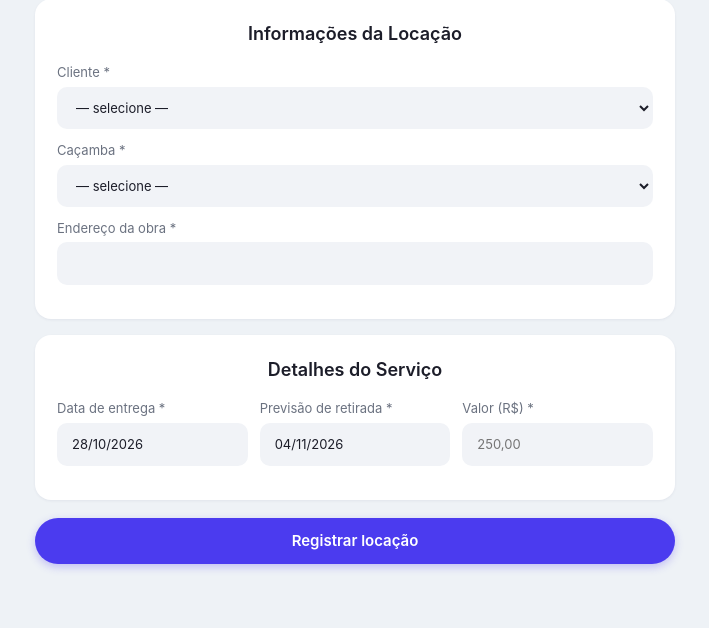
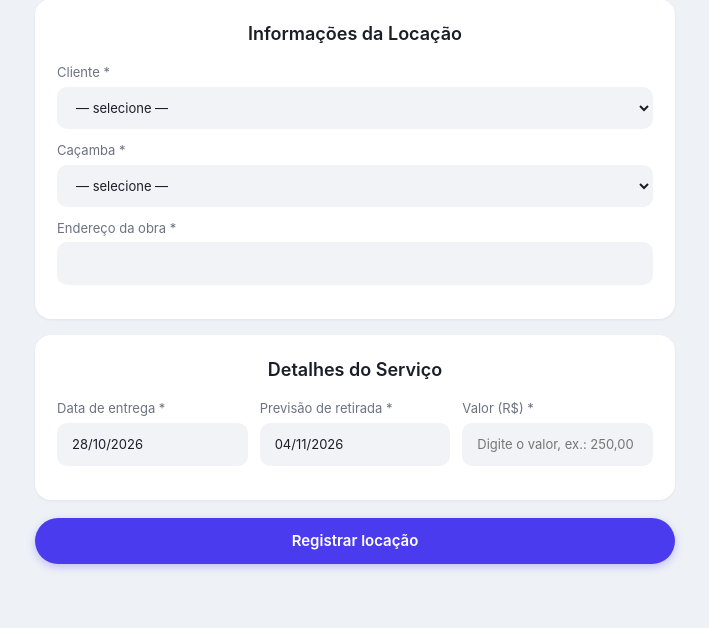
Before and after one commit to junioook/locacambas-projeto-integrado, a Flask app: page /locacoes/nova in a window 1280 px wide. Shown: the part 150-778 px from the top of the page, without its empty margins (285-994 px from the left). Run offline with Flask 3, Linux system fonts and the light colour scheme; the visitor is signed in with stand-in values (Sample User, id 1); data comes from the database, SQL or seed files in the repository; data that the repository does not hold is empty.

Commit message:
Deixa mais claro o exemplo do campo Valor
Co-Authored-By: Claude Opus 5.5 <noreply@anthropic.com>
Claude-Session: https://claude.ai/code/session_0178cRZbk7nPRgLB3EXVgpzi

```diff
--- a/templates/nova_locacao.html
+++ b/templates/nova_locacao.html
@@ -28,7 +28,7 @@
   <div class="linha">
     <label>Data de entrega *<input name="data_entrega" placeholder="dd/mm/aaaa" value="{{ form.data_entrega }}"></label>
     <label>Previsão de retirada *<input name="data_prev_ret" placeholder="dd/mm/aaaa" value="{{ form.data_prev_ret }}"></label>
-    <label>Valor (R$) *<input name="valor" value="{{ form.valor or '' }}" placeholder="250,00"></label>
+    <label>Valor (R$) *<input name="valor" value="{{ form.valor or '' }}" placeholder="Digite o valor, ex.: 250,00"></label>
   </div>
 </div>
   <button type="submit" class="cheio">Registrar locação</button>
```
